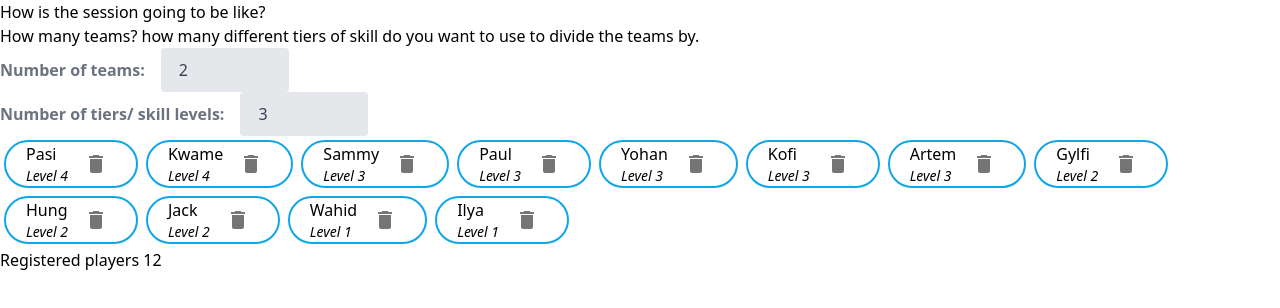
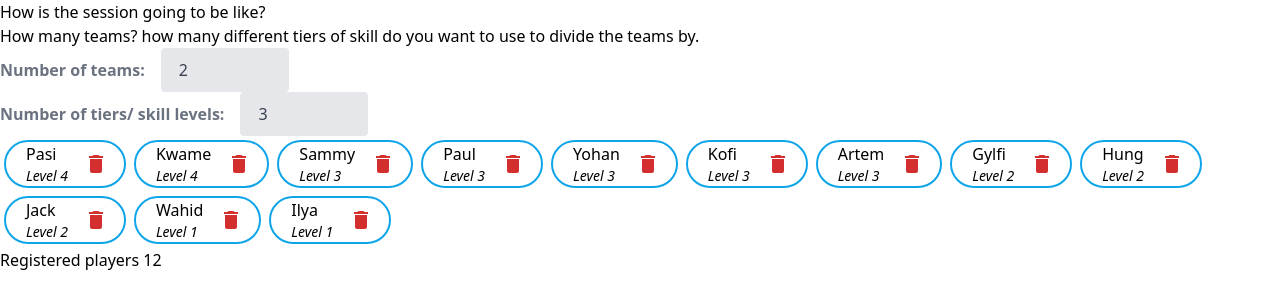
Before and after one commit to pokumars/nextjs-team-divider, a Next.js app: page / in a window 1280 px wide. Shown: the top 308 px of the page. Built offline with nearby package versions, Linux system fonts and the light colour scheme.

Commit message:
add some changes to the Playerchip component; add more details to scratchpad

```diff
--- a/components/PlayerChip.tsx
+++ b/components/PlayerChip.tsx
@@ -13,12 +13,12 @@ export default function PlayerChip({ player, onClickDelete }: PlayerListChipProp
   const skillTierNum = player[1];
 
   return (
-    <div className='border-solid border-2 border-sky-500 hover:border-dashed m-1 inline-flex px-5 rounded-full ' >
+    <div className='border-solid border-2 border-sky-500 hover:border-dashed m-1 inline-flex pl-5 pr-2 rounded-full ' >
       <span className='mr-2'>
         <span className='block'>{player[0]}</span>
         <span className='block italic text-sm'>{skillTierNames[skillTierNum]}</span>
       </span>
-      <IconButton aria-label="delete" onClick={() => onClickDelete(player)}>
+      <IconButton aria-label="delete" onClick={() => onClickDelete(player)} color='error' >
         <DeleteIcon />
       </IconButton>
     </div>
--- a/tailwind.config.ts
+++ b/tailwind.config.ts
@@ -1,4 +1,4 @@
-import type { Config } from 'tailwindcss'
+import type { Config } from 'tailwindcss';
 
 const config: Config = {
   content: [
@@ -16,5 +16,5 @@ const config: Config = {
     },
   },
   plugins: [],
-}
-export default config
+};
+export default config;
```
Also changed, not shown: 1 other file (tests, documents, lock files or other folders).
